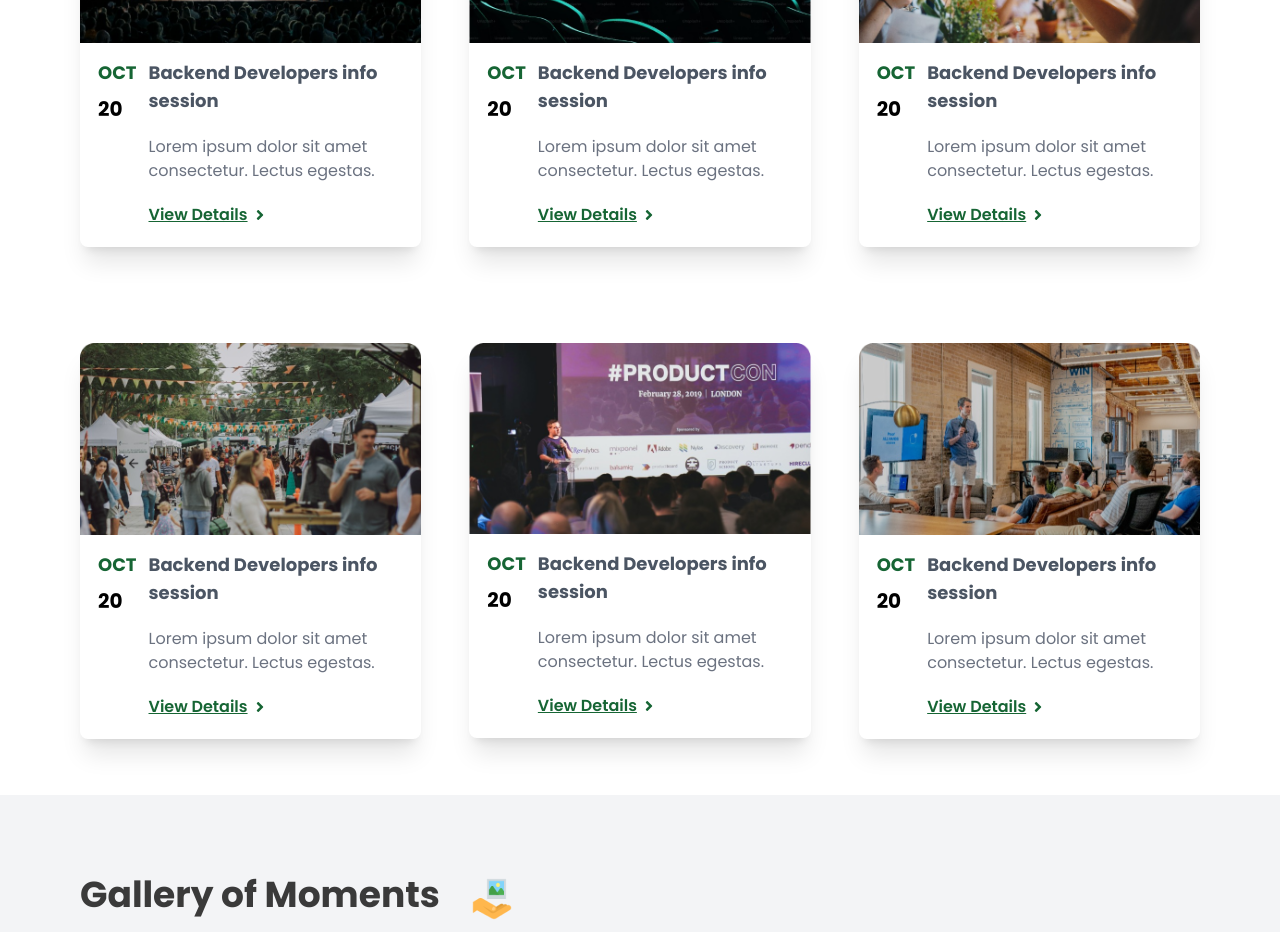
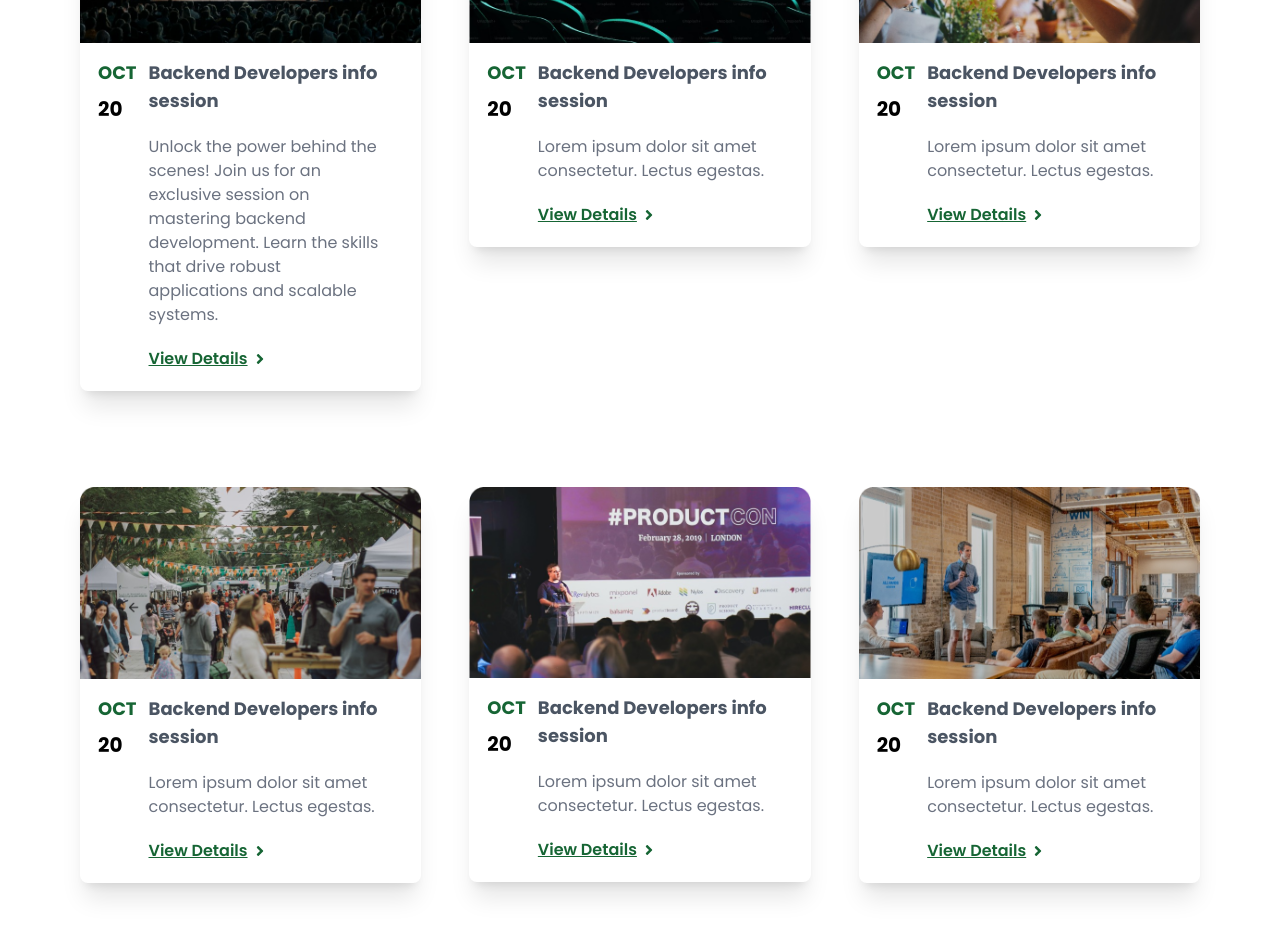
Before and after one commit to OSCA-Ado-Ekiti/EventTrakka, a React (Vite) app: page / in a window 1280 px wide. Shown: the part 3100-4032 px from the top of the page. Built offline with nearby package versions, Linux system fonts and the light colour scheme; a web font is replaced by a local one.

Commit message:
wip:worked on events around content

```diff
--- a/src/components/EventsAround.jsx
+++ b/src/components/EventsAround.jsx
@@ -13,7 +13,7 @@ const eventData = [
     image: EventOne,
     date: { month: "OCT", day: "20" },
     title: "Backend Developers info session",
-    description: "Lorem ipsum dolor sit amet consectetur. Lectus egestas.",
+    description: "Unlock the power behind the scenes! Join us for an exclusive session on mastering backend development. Learn the skills that drive robust applications and scalable systems.",
     link: "/view",
   },
   {
```
Also changed, not shown: 1 other file (tests, documents, lock files or other folders).
